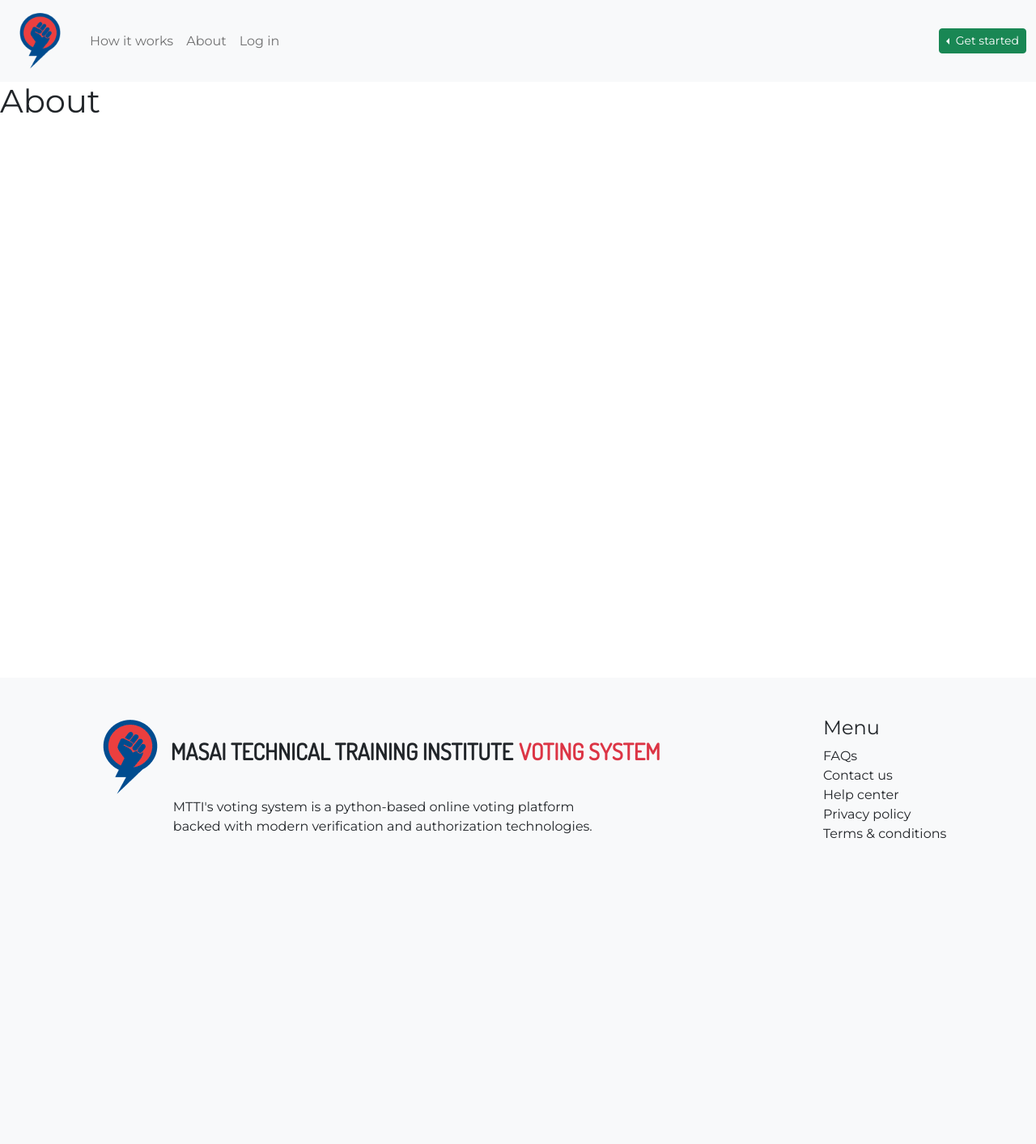
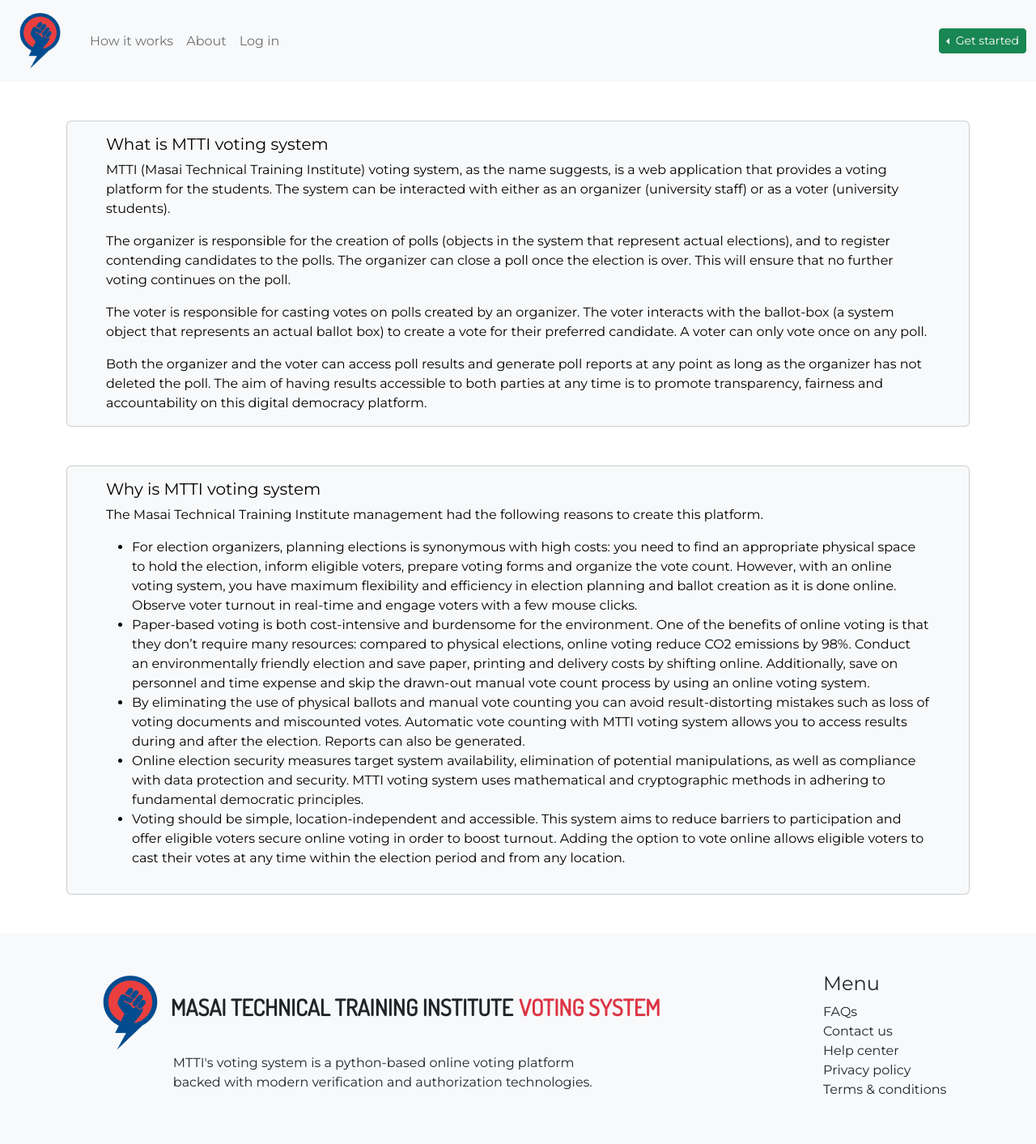
Before and after one commit to LoisaKitakaya/voting-app-1, a Django app: page /about/ in a window 1280 px wide. Shown: the whole page at 81% size. Before the commit the page ends 1036 px from the top, so only its background shows below. Run offline with Django 4.2, Linux system fonts and the light colour scheme; some libraries are stand-ins or nearby versions.

Commit message:
styled about page

```diff
--- a/core/templates/core/about.html
+++ b/core/templates/core/about.html
@@ -15,7 +15,100 @@
 <!-- extend block -->
 
 <!-- body -->
-<h1>About</h1>
+<div class="container">
+  <div class="card my-5 text-bg-light">
+    <div class="card-body px-5">
+      <h5 class="card-title">What is MTTI voting system</h5>
+      <p class="card-text">
+        MTTI (Masai Technical Training Institute) voting system, as the name
+        suggests, is a web application that provides a voting platform for the
+        students. The system can be interacted with either as an organizer
+        (university staff) or as a voter (university students).
+      </p>
+      <p class="card-text">
+        The organizer is responsible for the creation of polls (objects in the
+        system that represent actual elections), and to register contending
+        candidates to the polls. The organizer can close a poll once the
+        election is over. This will ensure that no further voting continues on
+        the poll.
+      </p>
+      <p class="card-text">
+        The voter is responsible for casting votes on polls created by an
+        organizer. The voter interacts with the ballot-box (a system object that
+        represents an actual ballot box) to create a vote for their preferred
+        candidate. A voter can only vote once on any poll.
+      </p>
+      <p class="card-text">
+        Both the organizer and the voter can access poll results and generate
+        poll reports at any point as long as the organizer has not deleted the
+        poll. The aim of having results accessible to both parties at any time
+        is to promote transparency, fairness and accountability on this digital
+        democracy platform.
+      </p>
+    </div>
+  </div>
+  <div class="card mb-5 text-bg-light">
+    <div class="card-body px-5">
+      <h5 class="card-title">Why is MTTI voting system</h5>
+      <p class="card-text">
+        The Masai Technical Training Institute management had the following
+        reasons to create this platform.
+      </p>
+      <ul>
+        <li>
+          <p class="card-text">
+            For election organizers, planning elections is synonymous with high
+            costs: you need to find an appropriate physical space to hold the
+            election, inform eligible voters, prepare voting forms and organize
+            the vote count. However, with an online voting system, you have
+            maximum flexibility and efficiency in election planning and ballot
+            creation as it is done online. Observe voter turnout in real-time
+            and engage voters with a few mouse clicks.
+          </p>
+        </li>
+        <li>
+          <p class="card-text">
+            Paper-based voting is both cost-intensive and burdensome for the
+            environment. One of the benefits of online voting is that they don’t
+            require many resources: compared to physical elections, online
+            voting reduce CO2 emissions by 98%. Conduct an environmentally
+            friendly election and save paper, printing and delivery costs by
+            shifting online. Additionally, save on personnel and time expense
+            and skip the drawn-out manual vote count process by using an online
+            voting system.
+          </p>
+        </li>
+        <li>
+          <p class="card-text">
+            By eliminating the use of physical ballots and manual vote counting
+            you can avoid result-distorting mistakes such as loss of voting
+            documents and miscounted votes. Automatic vote counting with MTTI
+            voting system allows you to access results during and after the
+            election. Reports can also be generated.
+          </p>
+        </li>
+        <li>
+          <p class="card-text">
+            Online election security measures target system availability,
+            elimination of potential manipulations, as well as compliance with
+            data protection and security. MTTI voting system uses mathematical
+            and cryptographic methods in adhering to fundamental democratic
+            principles.
+          </p>
+        </li>
+        <li>
+          <p class="card-text">
+            Voting should be simple, location-independent and accessible. This
+            system aims to reduce barriers to participation and offer eligible
+            voters secure online voting in order to boost turnout. Adding the
+            option to vote online allows eligible voters to cast their votes at
+            any time within the election period and from any location.
+          </p>
+        </li>
+      </ul>
+    </div>
+  </div>
+</div>
 <!-- body -->
 
 <!-- extend block -->
```
